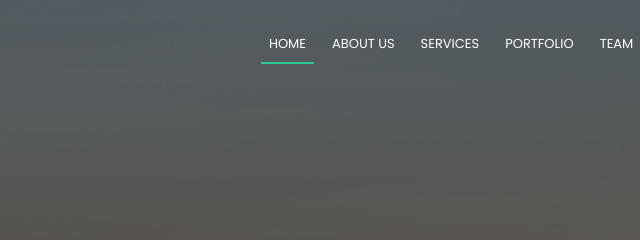
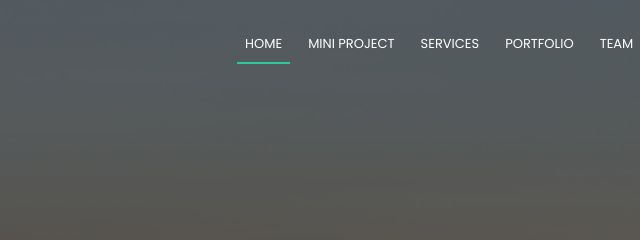
Before and after one commit to simthanadol/Thanadol, a plain HTML site: page index.html in a window 1280 px wide. Shown: the top 240 px of the page, 318-958 px from the left. Drawn offline with nearby package versions, Linux system fonts and the light colour scheme.

Commit message:
Update index.html

```diff
--- a/index.html
+++ b/index.html
@@ -49,7 +49,7 @@
       <nav id="nav-menu-container">
         <ul class="nav-menu">
           <li class="menu-active"><a href="#hero">Home</a></li>
-          <li><a href="#about">About Us</a></li>
+          <li><a href="https://drive.google.com/open?id=1aEdCUZN0JQoxwvZw-Z1By2VvAJRyoo8H">mini project</a></li>
           <li><a href="#services">Services</a></li>
           <li><a href="#portfolio">Portfolio</a></li>
           <li><a href="#team">Team</a></li>
```
